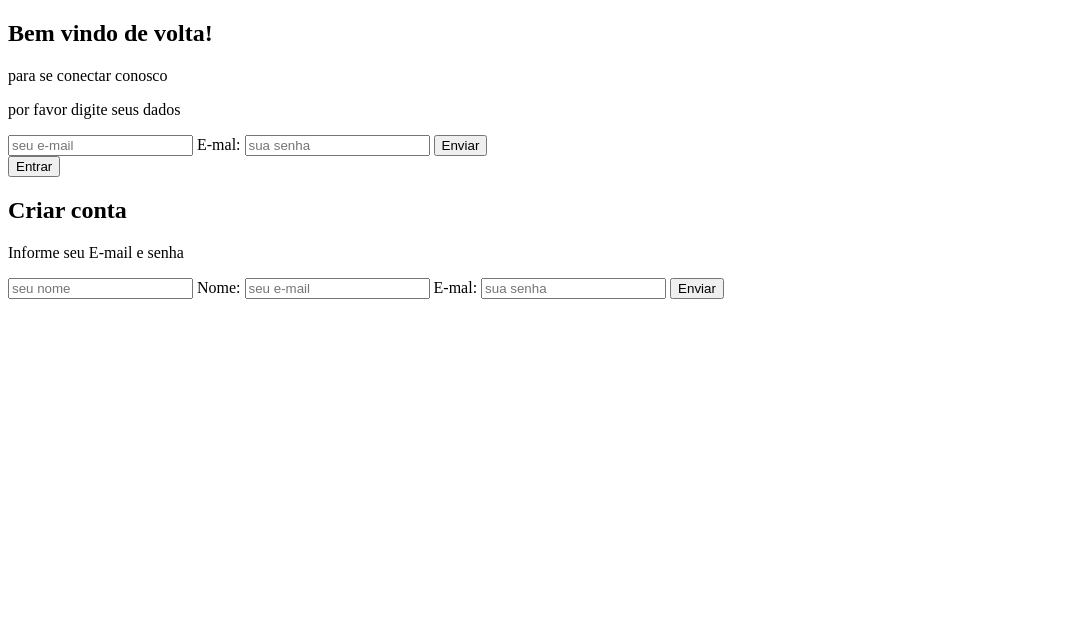
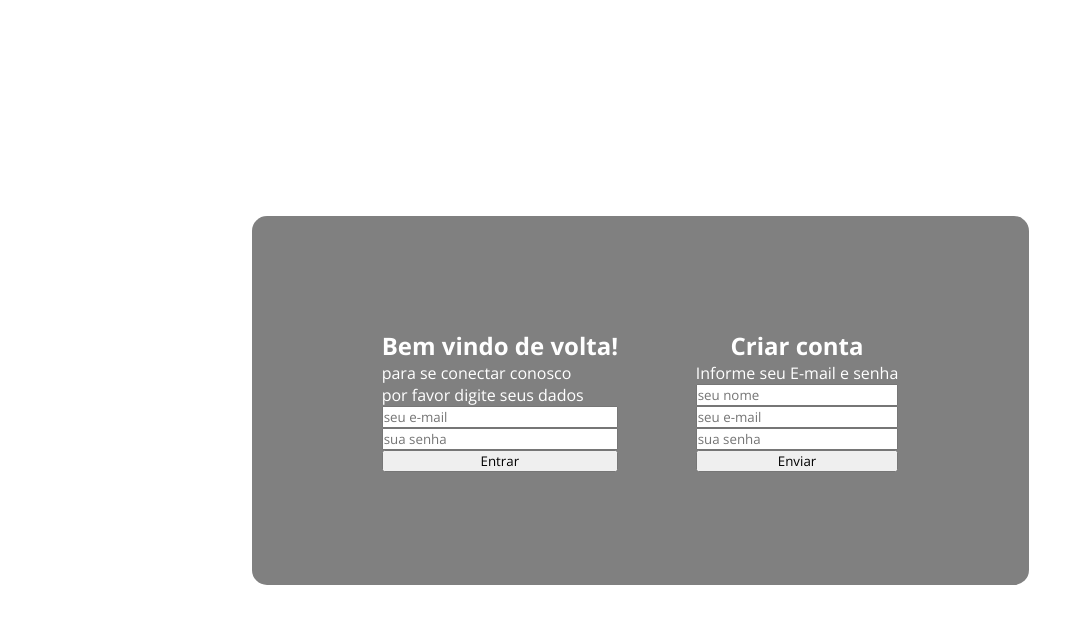
Before and after one commit to NelsonJuniorEI/Projeto-1, a plain HTML site: page login/index.html in a window 1280 px wide. Shown: the whole page, without its empty margins (0-1084 px from the left). Drawn offline with nearby package versions, Linux system fonts and the light colour scheme.

Commit message:
alterações e retomada da tela de login 1

```diff
--- a/login/index.html
+++ b/login/index.html
@@ -8,56 +8,44 @@
 </head>
 <body>
     <div class="container">
-    </div>
-    <div class="content first-content">
-        <div class="first-colum">
+     <div id="content">
+
+                 <div id="first-content">
+                    <div id="first-colum">
                         <h2>Bem vindo de volta!</h2>
                         <p class="dscription">para se conectar conosco</p>
                         <p class="dscription">por favor digite seus dados</p>
- <form >
-
+                            <form id="form-first">
+                                <label for="imal"></label>
                                 <input type="email" name="mail" id="imal" placeholder="seu e-mail">
-    <label for="imal">E-mal:</label> <!--primeira coluna--->
-
+                                            <!--primeira coluna--->
+                                        <label for="isen"></label>
                                         <input type="password" name="sen" id="isen" placeholder="sua senha">
-    <label for="isen"></label>
                                              <!--Parte dos dados -->
-
-    <input type="submit" value="Enviar">
-
-</form>
                                              <input type="button" value="Entrar">
-
-
-
-
-        </div>
-
-
-        <div class="second-colum">
-            <h2>Criar conta</h2>
-            <p class="dscription"> Informe seu E-mail e senha
-            </p>
-            <form >
-                <input type="text" name="nome" id="inome" placeholder="seu nome">
-                <label for="inome">Nome:</label>
-
-                <input type="email" name="mail" id="imal" placeholder="seu e-mail">
-                <label for="imal">E-mal:</label> <!---Segunda coluna-->
-                <!--Parte dos dados-->
-
-                <input type="password" name="sen" id="isen" placeholder="sua senha">
-                <label for="isen"></label>
-
-                <input type="submit" value="Enviar">
-
                             </form>
 
 
                              </div>
-
                           </div>
-    <div class="content second-content">
+                             <div id="second-content">
+                                  <div id="second-colum">
+                                    <h2>Criar conta</h2>
+                                                    <p class="dscription"> Informe seu E-mail e senha</p>
+                                        <form id="form_second">
+                                             <label for="inome"></label>
+                                                <input type="text" name="nome" id="inome" placeholder="seu nome">
+                                                <label for="imal"></label>
+                                                <input type="email" name="mail" id="imal" placeholder="seu e-mail">
+                                                <!---Segunda coluna-->
+                                                <!--Parte dos dados-->
+                                             <label for="isen"></label>
+                                                <input type="password" name="sen" id="isen" placeholder="sua senha">
+                                                <input type="submit" value="Enviar">
+                         </form>
+                </div>
+             </div>         </div>
+        </div>
      </div>
 
 </body>
--- a/login/style.css
+++ b/login/style.css
@@ -1,10 +1,15 @@
 @charset "UTF-8";
+@import url('https://fonts.googleapis.com/css2?family=Open+Sans:ital,wght@0,300..800;1,300..800&display=swap');
 
 *{
- font-family: system-ui, -apple-system, BlinkMacSystemFont, 'Segoe UI', Roboto, Oxygen, Ubuntu, Cantarell, 'Open Sans', 'Helvetica Neue', sans-serif;
- padding: 0px;
- margin: 0px;
- box-sizing: border-box;
+    font-family: "Open Sans", sans-serif;
+    font-optical-sizing: auto;
+    font-style: normal;
+    font-variation-settings:
+    "wdth" 100;
+    padding: 0px;
+    margin: 0px;
+    box-sizing: border-box;
 }
 
 body, html{
@@ -27,7 +32,7 @@ main{
 section#login{
     background-color: white;
     text-align: center;
-    width: 500px;
+    width: 80vwpx;
     height: 500px;
     border-radius: 20px;
     position: absolute;
@@ -35,12 +40,34 @@ section#login{
     left: 50%;
     transform: translate(-50%, -50%);
     box-shadow: 0px 0px 10px rgba(0, 0, 0, 0.685);
+
+}
+section#login> div#cont_title > h1{
+    position: absolute;
+    transform: translate(-50%, -50%);
+    top: 23%;
+    left: 50%;
+}
+section#login> div#cont_title > p{
+    position: absolute;
+    transform: translate(-50%, -50%);
+    top: 30%;
+    left: 50%;
+}
+div#cont_title{
+    width: 150px;
+    background-color: blue;
+    margin: auto;
+    height: 150px;
+    border-radius: 100px;
+    margin-top: 10%;
+    font size: 2em;
 }
 div#formulario{
-    text-align: center;
-    width: 300px;
+
 }
-div.campo{
+div#formulario > p{
+
 
 }
 section#login > section#formulario{
--- a/login/style.l2.css
+++ b/login/style.l2.css
@@ -1 +1,58 @@
 @charset "UTF-8";
+@import url('https://fonts.googleapis.com/css2?family=Open+Sans:ital,wght@0,300..800;1,300..800&display=swap');
+
+*{
+    padding: 0px;
+    margin: 0px;
+    box-sizing: border-box;
+        font-family: "Open Sans", sans-serif;
+        font-optical-sizing: auto;
+        font-weight: weight;
+        font-style: normal;
+        font-variation-settings:
+          "wdth" 100;
+}
+.container{
+    display: flex;
+   height: 100vh;
+   align-items: center;
+   justify-content: center;
+
+
+}
+#content{
+    display: flex;
+    justify-content: center;
+    align-items: center;
+    flex-direction: row;
+    background-color: grey;
+    gap: 10%;
+    border-radius: 15px;
+    width: 777px;
+    height: 369px;
+
+}
+
+#first-content{
+   color: white;
+}
+#second-content{
+   color: white;
+
+}
+#first-colum{
+   text-align:ce
+
+}
+#second-colum{
+    text-align: center;
+
+}
+#form-first{
+    display: flex;
+    flex-direction: column;
+}
+#form_second{
+  display: flex;
+  flex-direction: column;
+}
```
Also changed, not shown: login/paginalogin.html (+8 -6 lines), imagens/purple-plastered-wall.jpg (added). Lines whose indentation alone changed are shown as unchanged.
